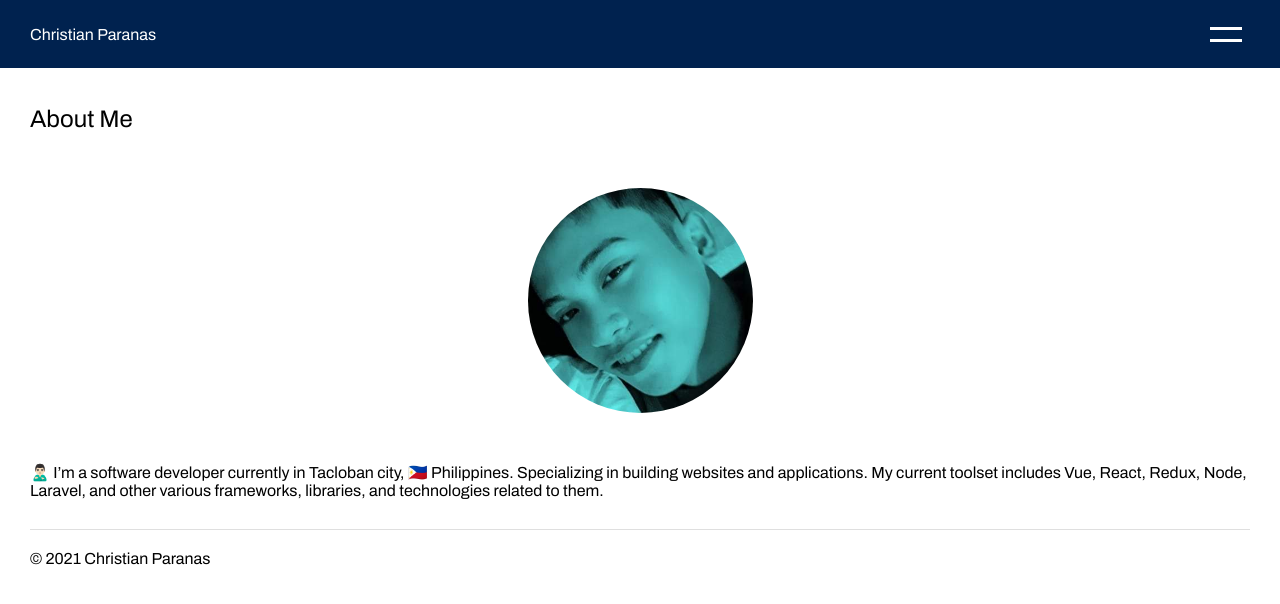
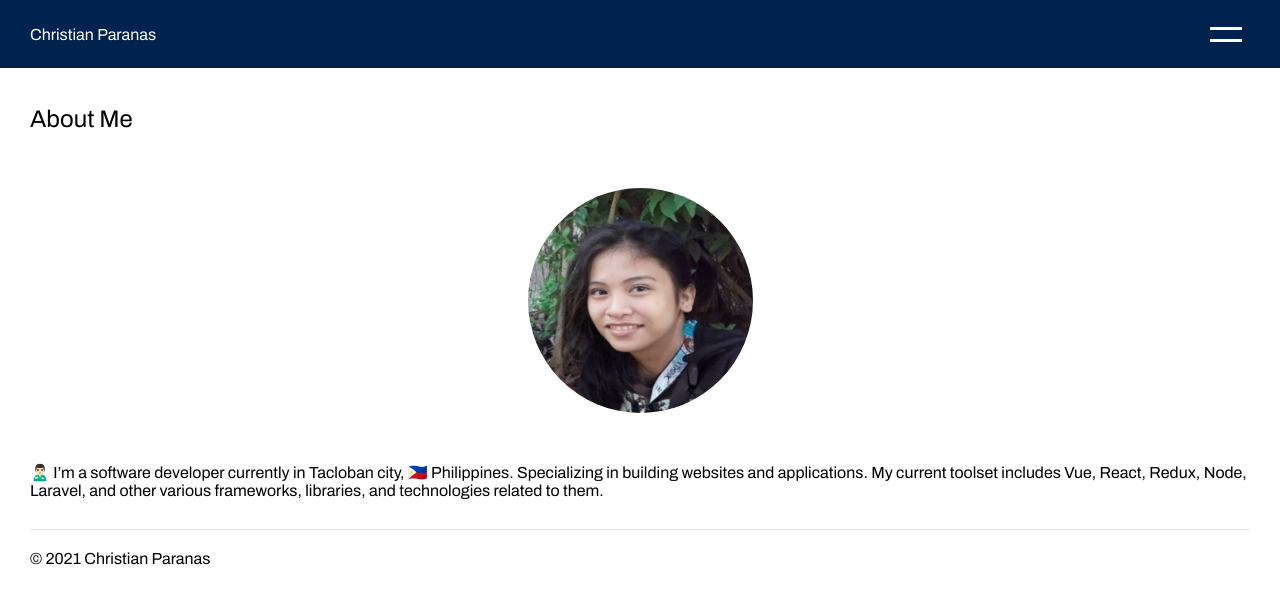
Before and after one commit to christianparanas/portv4, a Next.js app: page / in a window 1280 px wide. Shown: the top 604 px of the page. Built offline with nearby package versions, Linux system fonts and the light colour scheme.

Commit message:
mer conf

```diff
--- a/pages/index.jsx
+++ b/pages/index.jsx
@@ -22,7 +22,7 @@ export default function Home() {
           <h1 className="title">About Me</h1>
           <div className="img">
             <Image
-              src="/you.jpg"
+              src="/me.jpg"
               alt="Picture of the author"
               width={225}
               height={225}
```
Also changed, not shown: public/pic.jpg (deleted), public/you.jpg (deleted).
